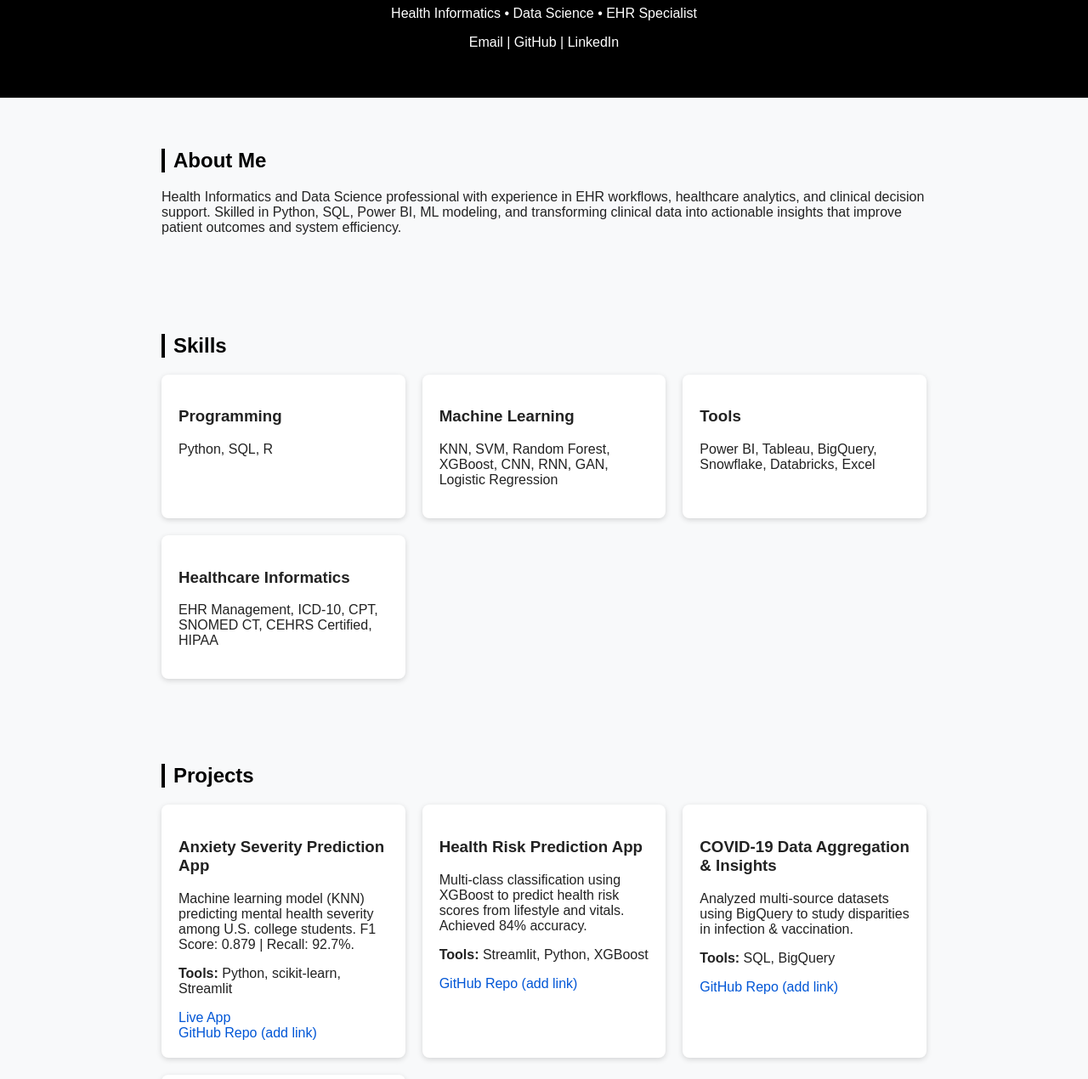
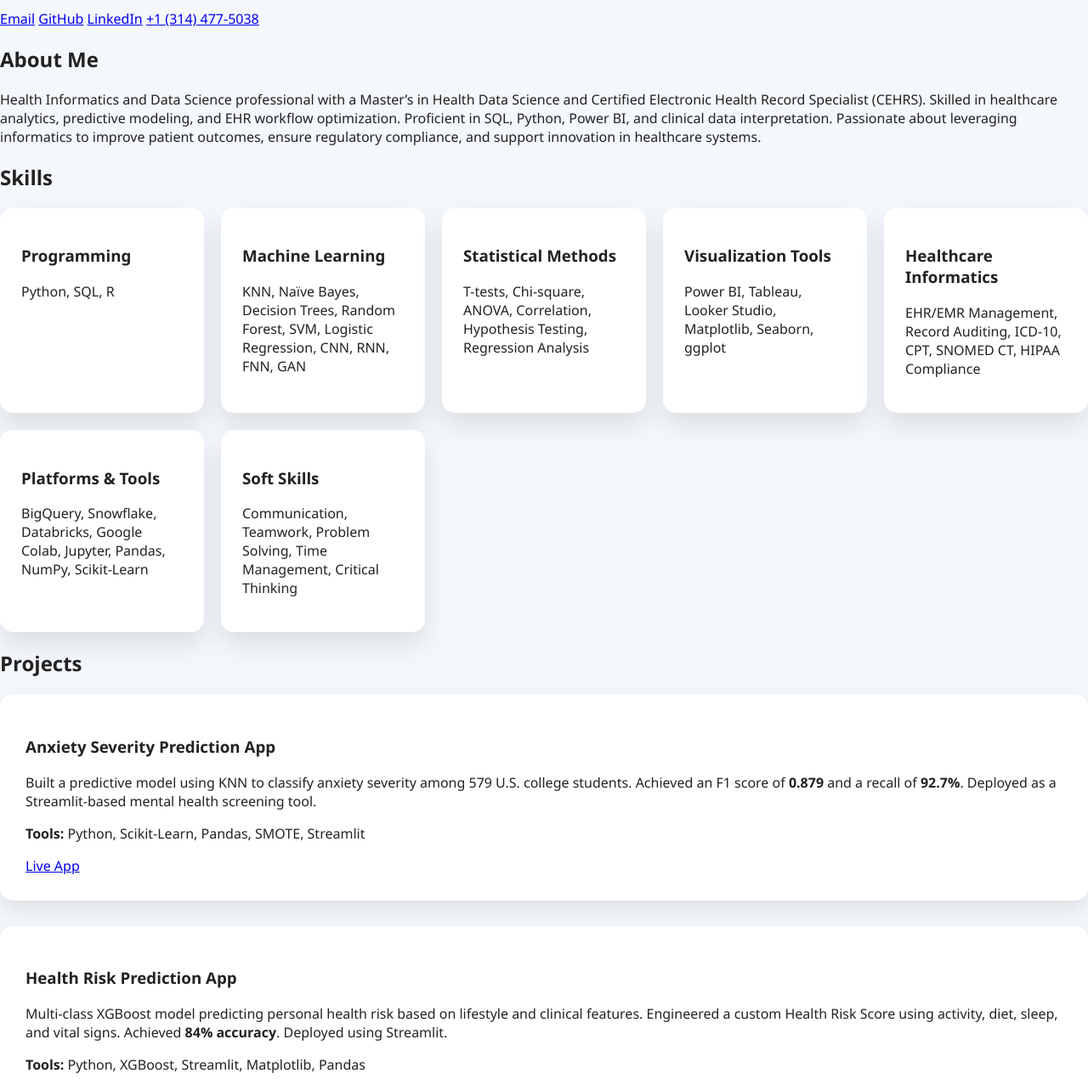
Before and after one commit to suprajamedicherla/suprajamedicherla.github.io, a plain HTML site: page index.html in a window 1280 px wide. Shown: the part 113-1383 px from the top of the page at 85% size. Drawn offline with Linux system fonts and the light colour scheme.

Commit message:
Refactor index.html for improved structure and content
Updated the HTML structure and content of the portfolio page, including adding a stylesheet link, enhancing the header section, and refining the skills and project descriptions.

```diff
--- a/index.html
+++ b/index.html
@@ -4,77 +4,43 @@
     <meta charset="UTF-8">
     <meta name="viewport" content="width=device-width, initial-scale=1.0">
     <title>Supraja Medicherla | Health Informatics & Data Science Portfolio</title>
-
-    <style>
-        body {
-            font-family: Arial, sans-serif;
-            margin: 0;
-            background: #f8f9fa;
-            color: #222;
-        }
-        header {
-            padding: 40px;
-            text-align: center;
-            background: #000;
-            color: white;
-        }
-        section {
-            padding: 40px;
-            max-width: 900px;
-            margin: auto;
-        }
-        h2 {
-            color: #000;
-            border-left: 4px solid #000;
-            padding-left: 10px;
-        }
-        .skills-grid, .project-grid {
-            display: grid;
-            grid-template-columns: repeat(auto-fit, minmax(260px, 1fr));
-            gap: 20px;
-        }
-        .card {
-            background: white;
-            padding: 20px;
-            border-radius: 8px;
-            box-shadow: 0px 2px 6px rgba(0,0,0,0.15);
-        }
-        .contact {
-            text-align: center;
-            padding: 30px;
-        }
-        a {
-            color: #0056d6;
-            text-decoration: none;
-        }
-    </style>
+    <link rel="stylesheet" href="style.css">
 </head>
 
 <body>
 
+    <!-- HEADER -->
     <header>
         <h1>SUPRAJA MEDICHERLA</h1>
-    <p>Health Informatics • Data Science • EHR Specialist</p>
-    <p>
-        <a href="mailto:suprajamedicherla249@gmail.com" style="color:white;">Email</a> |
-        <a href="https://github.com/suprajamedicherla" style="color:white;">GitHub</a> |
-        <a href="YOUR-LINKEDIN-URL" style="color:white;">LinkedIn</a>
-    </p>
+        <p>Health Informatics • Data Science • EHR Specialist (CEHRS)</p>
+
+        <div class="links">
+            <a href="mailto:suprajamedicherla249@gmail.com">Email</a>
+            <a href="https://github.com/suprajamedicherla" target="_blank">GitHub</a>
+            <a href="YOUR-LINKEDIN-LINK" target="_blank">LinkedIn</a>
+            <a href="tel:+13144775038">+1 (314) 477-5038</a>
+        </div>
     </header>
 
+
+    <!-- ABOUT -->
     <section>
         <h2>About Me</h2>
         <p>
-        Health Informatics and Data Science professional with experience in EHR workflows, healthcare analytics,
-        and clinical decision support. Skilled in Python, SQL, Power BI, ML modeling, and transforming clinical data
-        into actionable insights that improve patient outcomes and system efficiency.
+            Health Informatics and Data Science professional with a Master’s in Health Data Science and Certified
+            Electronic Health Record Specialist (CEHRS). Skilled in healthcare analytics, predictive modeling, and EHR workflow optimization.
+            Proficient in SQL, Python, Power BI, and clinical data interpretation. Passionate about leveraging informatics to improve
+            patient outcomes, ensure regulatory compliance, and support innovation in healthcare systems.
         </p>
     </section>
 
+
+    <!-- SKILLS -->
     <section>
         <h2>Skills</h2>
 
-    <div class="skills-grid">
+        <div class="grid">
+
             <div class="card">
                 <h3>Programming</h3>
                 <p>Python, SQL, R</p>
@@ -82,97 +48,150 @@
 
             <div class="card">
                 <h3>Machine Learning</h3>
-            <p>KNN, SVM, Random Forest, XGBoost, CNN, RNN, GAN, Logistic Regression</p>
+                <p>
+                    KNN, Naïve Bayes, Decision Trees, Random Forest, SVM, Logistic Regression,
+                    CNN, RNN, FNN, GAN
+                </p>
             </div>
 
             <div class="card">
-            <h3>Tools</h3>
-            <p>Power BI, Tableau, BigQuery, Snowflake, Databricks, Excel</p>
+                <h3>Statistical Methods</h3>
+                <p>T-tests, Chi-square, ANOVA, Correlation, Hypothesis Testing, Regression Analysis</p>
+            </div>
+
+            <div class="card">
+                <h3>Visualization Tools</h3>
+                <p>Power BI, Tableau, Looker Studio, Matplotlib, Seaborn, ggplot</p>
             </div>
 
             <div class="card">
                 <h3>Healthcare Informatics</h3>
-            <p>EHR Management, ICD-10, CPT, SNOMED CT, CEHRS Certified, HIPAA</p>
+                <p>
+                    EHR/EMR Management, Record Auditing, ICD-10, CPT, SNOMED CT, HIPAA Compliance
+                </p>
+            </div>
+
+            <div class="card">
+                <h3>Platforms & Tools</h3>
+                <p>
+                    BigQuery, Snowflake, Databricks, Google Colab, Jupyter, Pandas, NumPy, Scikit-Learn
+                </p>
+            </div>
+
+            <div class="card">
+                <h3>Soft Skills</h3>
+                <p>
+                    Communication, Teamwork, Problem Solving, Time Management, Critical Thinking
+                </p>
             </div>
         </div>
     </section>
 
+
+    <!-- PROJECTS -->
     <section>
         <h2>Projects</h2>
 
-    <div class="project-grid">
-
-        <div class="card">
+        <div class="project">
             <h3>Anxiety Severity Prediction App</h3>
             <p>
-                Machine learning model (KNN) predicting mental health severity among U.S. college students.
-                F1 Score: 0.879 | Recall: 92.7%.
+                Built a predictive model using KNN to classify anxiety severity among 579 U.S. college students.
+                Achieved an F1 score of <strong>0.879</strong> and a recall of <strong>92.7%</strong>.
+                Deployed as a Streamlit-based mental health screening tool.
             </p>
-            <p><strong>Tools:</strong> Python, scikit-learn, Streamlit</p>
-            <a href="https://anxiety-screener-app.streamlit.app" target="_blank">Live App</a><br>
-            <a href="#">GitHub Repo (add link)</a>
+            <p><strong>Tools:</strong> Python, Scikit-Learn, Pandas, SMOTE, Streamlit</p>
+            <a href="https://anxiety-screener-app.streamlit.app" target="_blank">Live App</a>
         </div>
 
-        <div class="card">
+        <div class="project">
             <h3>Health Risk Prediction App</h3>
             <p>
-                Multi-class classification using XGBoost to predict health risk scores from lifestyle and vitals.
-                Achieved 84% accuracy.
+                Multi-class XGBoost model predicting personal health risk based on lifestyle and clinical features.
+                Engineered a custom Health Risk Score using activity, diet, sleep, and vital signs.
+                Achieved <strong>84% accuracy</strong>. Deployed using Streamlit.
             </p>
-            <p><strong>Tools:</strong> Streamlit, Python, XGBoost</p>
-            <a href="#">GitHub Repo (add link)</a>
+            <p><strong>Tools:</strong> Python, XGBoost, Streamlit, Matplotlib, Pandas</p>
         </div>
 
-        <div class="card">
-            <h3>COVID-19 Data Aggregation & Insights</h3>
+        <div class="project">
+            <h3>COVID-19 Data Aggregation (BigQuery)</h3>
             <p>
-                Analyzed multi-source datasets using BigQuery to study disparities in infection & vaccination.
+                Aggregated large multi-source datasets to analyze trends in COVID-19 infections, vaccination disparities
+                by socioeconomic status, and environmental factors affecting viral transmission.
             </p>
             <p><strong>Tools:</strong> SQL, BigQuery</p>
-            <a href="#">GitHub Repo (add link)</a>
         </div>
 
-        <div class="card">
-            <h3>Post-COVID CAD Risk Analysis</h3>
+        <div class="project">
+            <h3>Post-COVID Coronary Artery Disease Risk Analysis</h3>
             <p>
-                9-month clinical study analyzing angiography and biomarker patterns among CAD patients.
+                Completed a 9-month clinical research study analyzing CAD patients using biomarkers, angiographic data,
+                and lab parameters. Conducted statistical tests to evaluate post-COVID complications.
             </p>
-            <p><strong>Tools:</strong> Python, Statistics</p>
-            <a href="#">GitHub Repo (add link)</a>
+            <p><strong>Tools:</strong> Python, T-tests, Clinical Data Analysis</p>
         </div>
 
-    </div>
     </section>
 
+
+    <!-- EXPERIENCE -->
     <section>
-    <h2>Experience</h2>
-    <p>
-        <strong>Clinical Informatics Analyst Intern – Rohini Super Speciality Hospital</strong><br>
-        July 2021 – July 2023 | India
-    </p>
+        <h2>Professional Experience</h2>
+
+        <h3>Clinical Informatics Analyst Intern — Rohini Super Speciality Hospital</h3>
+        <p>July 2021 – July 2023 | Warangal, India</p>
+
         <ul>
-        <li>Optimized EHR workflows for clinical teams and improved documentation accuracy.</li>
-        <li>Analyzed patient data and quality metrics using SQL, Power BI, and Excel.</li>
-        <li>Performed data audits to ensure privacy and compliance with regulatory standards.</li>
-        <li>Supported EHR go-live, training, troubleshooting, and system upgrades.</li>
+            <li>Optimized EHR workflows and documentation templates to improve care coordination.</li>
+            <li>Analyzed patient outcomes, adherence, and quality metrics using SQL, Power BI, and Excel.</li>
+            <li>Performed data audits ensuring compliance with standards equivalent to HIPAA.</li>
+            <li>Developed validation scripts to improve reporting accuracy and reduce manual errors.</li>
+            <li>Supported clinicians during go-live, provided training, and gathered user feedback.</li>
+            <li>Collaborated with quality teams to ensure ICD-10 and CPT documentation accuracy.</li>
+            <li>Worked with IT staff to troubleshoot issues and test EHR updates.</li>
         </ul>
     </section>
 
+
+    <!-- EDUCATION -->
     <section>
-    <h2>Education & Certifications</h2>
-    <p><strong>M.S. Health Data Science — Saint Louis University</strong> (GPA 3.97)</p>
-    <p><strong>Doctor of Pharmacy — St. Peter's Institute</strong> (GPA 3.8)</p>
-    <p><strong>Certifications:</strong> CEHRS, HIPAA, Databricks Lakehouse, AI Fundamentals, Stroke Evaluation (Cleveland Clinic)</p>
+        <h2>Education</h2>
+
+        <p><strong>Master of Science in Health Data Science</strong> — Saint Louis University (GPA: 3.97)</p>
+        <p><strong>Bachelor of Doctor of Pharmacy</strong> — St. Peter's Institute of Pharmaceutical Sciences (GPA: 3.8)</p>
     </section>
 
-<div class="contact">
+
+    <!-- CERTIFICATIONS -->
+    <section>
+        <h2>Certifications</h2>
+
+        <ul>
+            <li>Certified Electronic Health Record Specialist (CEHRS)</li>
+            <li>HIPAA Compliance Training Certification</li>
+            <li>Databricks Lakehouse Fundamentals</li>
+            <li>Databricks Accredited Generative AI Fundamentals</li>
+            <li>Biomedical Research & Key Personnel — CITI Program</li>
+            <li>Acute Ischemic Stroke Evaluation & Management — Cleveland Clinic</li>
+        </ul>
+    </section>
+
+
+    <!-- PUBLICATION -->
+    <section>
+        <h2>Publication</h2>
+        <p>
+            **SSRN:** Recombinant Alkaline Phosphatase Prevents Acute on Chronic Liver Failure
+        </p>
+    </section>
+
+
+    <!-- CONTACT FOOTER -->
+    <footer>
         <h2>Contact</h2>
         <p>Email: <a href="mailto:suprajamedicherla249@gmail.com">suprajamedicherla249@gmail.com</a></p>
-    <p>GitHub: github.com/suprajamedicherla</p>
-</div>
-
-</body>
-</html>
+        <p>GitHub: <a href="https://github.com/suprajamedicherla" target="_blank">github.com/suprajamedicherla</a></p>
+        <p>Location: USA</p>
     </footer>
 
 <script src="script.js"></script>
```
Lines whose indentation alone changed are shown as unchanged.
